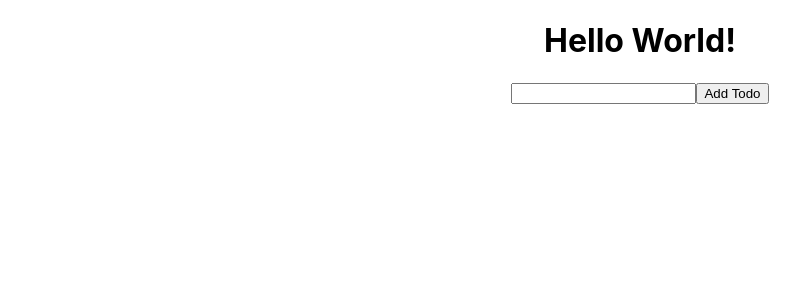
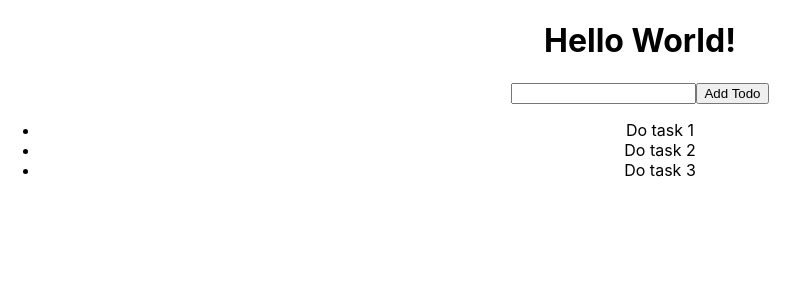
Before and after one commit to KLSeung/todo-app-firebase, a React (Create React App) app: page / in a window 1280 px wide. Shown: the top 300 px of the page, without its empty margins (0-809 px from the left). Built offline with nearby package versions, Linux system fonts and the light colour scheme.

Commit message:
added todo state and input state using useState hooks and added functionality to add todo once button is clicked

```diff
--- a/src/App.js
+++ b/src/App.js
@@ -1,12 +1,26 @@
-import React from 'react';
+import React, { useState }  from 'react';
 import './App.css';
 
 function App() {
+  const [todos, setTodos] = useState(['Do task 1', 'Do task 2', 'Do task 3']);
+  const [input, setInput] = useState('');
+
+  //Event to occur when button is clicked
+  const addTodo = (event) => {
+    setTodos([...todos, input]);
+  }
+
   return (
     <div className="App">
       <h1>Hello World!</h1>
-      <input />
-      <button>Add Todo</button>
+      <input value={input} onChange={event => setInput(event.target.value)}/>
+      <button onClick={addTodo}>Add Todo</button>
+
+      <ul>
+        {todos.map(todo => (
+          <li>{todo}</li>
+        ))}
+      </ul>
     </div>
   );
 }
```
